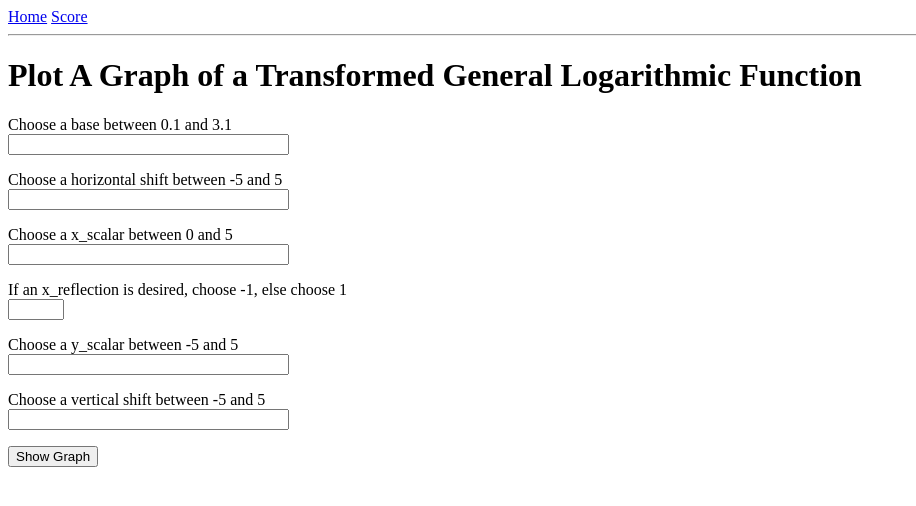
After one commit to lumpofice/math_website, a Flask app: page /general_logarithmic_transform in a window 1280 px wide. The commit adds this page. Shown: the top 506 px of the page, without its empty margins (0-916 px from the left). Run offline with Flask 2, Linux system fonts and the light colour scheme.

Commit message:
bringing the logarithmic transform function into a viewpage

```diff
--- a/app/forms.py
+++ b/app/forms.py
@@ -141,3 +141,21 @@ class GeneralExponentialTransformForm(FlaskForm):
     vertical_shift = FloatField('Choose a vertical shift between -5 and 5',\
     validators=[InputRequired(), NumberRange(-5, 5)])
     submit = SubmitField('Show Graph')
+
+
+class GeneralLogarithmicTransformForm(FlaskForm):
+    base = FloatField('Choose a base between 0.1 and 3.1',\
+    validators=[InputRequired(), NumberRange(0.1, 3.1)])
+    horizontal_shift = FloatField('Choose a horizontal shift between -5 and 5',\
+    validators=[InputRequired(), NumberRange(-5, 5)])
+    x_scalar = FloatField(\
+    'Choose a x_scalar between 0 and 5',\
+    validators=[InputRequired(), NumberRange(0, 5)])
+    x_reflection = IntegerField(\
+    'If an x_reflection is desired, choose -1, else choose 1',\
+    validators=[InputRequired(), NumberRange(-1, 1)])
+    y_scalar = FloatField('Choose a y_scalar between -5 and 5',\
+    validators=[InputRequired(), NumberRange(-5, 5)])
+    vertical_shift = FloatField('Choose a vertical shift between -5 and 5',\
+    validators=[InputRequired(), NumberRange(-5, 5)])
+    submit = SubmitField('Show Graph')
--- a/app/routes.py
+++ b/app/routes.py
@@ -11,6 +11,7 @@ ReciprocalDegree0ByDegree1Transform
 from app.square_root_transform import SquareRootTransform
 from app.cube_root_transform import CubeRootTransform
 from app.general_exponential_transform import GeneralExponentialTransform
+from app.general_logarithmic_transform import GeneralLogarithmicTransform
 import numpy as np
 
 
@@ -483,3 +484,67 @@ def general_exponential_transform_graph_results():
     return render_template(\
     'general_exponential_transform_graph_results.html',\
     title='MassiveDiscipline')
+
+
+@app.route('/general_logarithmic_transform',\
+methods=['GET', 'POST'])
+def general_logarithmic_transform():
+    form = GeneralLogarithmicTransformForm()
+
+    if form.validate_on_submit():
+
+        if form.x_scalar.data == 0:
+            flash('Parent Function Only')
+
+        elif form.y_scalar.data == 0:
+            flash('Parent Function Only')
+
+        elif form.x_reflection.data == 0:
+            flash('Parent Function Only')
+
+        else:
+
+            if form.x_reflection.data > 0:
+                flash('B = {} ____ h = {} ____ b = {} ____ c = {} ____ '\
+                'a = {} ____ '\
+                'k = {} ____ '\
+                'domain = ({}, {}) ____ '\
+                'range = ({}, {}) ____ VA: x = {}'\
+                .format(form.base.data, form.horizontal_shift.data,\
+                form.x_scalar.data,\
+                form.x_reflection.data, form.y_scalar.data,\
+                form.vertical_shift.data, form.horizontal_shift.data, np.inf,\
+                -np.inf, np.inf, form.horizontal_shift.data))
+
+            elif form.x_reflection.data < 0:
+                flash('B = {} ____ h = {} ____ b = {} ____ c = {} ____ '\
+                'a = {} ____ '\
+                'k = {} ____ '\
+                'domain = ({}, {}) ____ '\
+                'range = ({}, {}) ____ VA: x = {}'\
+                .format(form.base.data, form.horizontal_shift.data,\
+                form.x_scalar.data,\
+                form.x_reflection.data, form.y_scalar.data,\
+                form.vertical_shift.data, -np.inf, form.horizontal_shift.data,\
+                -np.inf, np.inf, form.horizontal_shift.data))
+
+        general_logarithmic_transform = GeneralLogarithmicTransform()
+        general_logarithmic_transform.graph(\
+        form.base.data,\
+        form.horizontal_shift.data, form.x_scalar.data, form.x_reflection.data,\
+        form.y_scalar.data, form.vertical_shift.data)
+
+        return redirect(url_for(\
+        'general_logarithmic_transform_graph_results'))
+
+    return render_template(\
+    'general_logarithmic_transform.html',\
+    title='MassiveDiscipline',\
+    form=form)
+
+
+@app.route('/general_logarithmic_transform_graph_results')
+def general_logarithmic_transform_graph_results():
+    return render_template(\
+    'general_logarithmic_transform_graph_results.html',\
+    title='MassiveDiscipline')
--- /dev/null
+++ b/app/templates/general_logarithmic_transform.html
@@ -0,0 +1,53 @@
+{% extends 'base.html' %}
+
+{% block content %}
+	<h1>Plot A Graph of a Transformed General Logarithmic Function</h1>
+	<form action='' method='post' novalidate>
+		{{ form.hidden_tag() }}
+		<p>
+			{{ form.base.label }}<br>
+			{{ form.base(size=32) }}<br>
+			{% for error in form.base.errors %}
+			<span style='color: red;'>[{{ error }}]</span>
+			{% endfor %}
+		</p>
+		<p>
+			{{ form.horizontal_shift.label }}<br>
+			{{ form.horizontal_shift(size=32) }}<br>
+			{% for error in form.horizontal_shift.errors %}
+			<span style='color: red;'>[{{ error }}]</span>
+			{% endfor %}
+		</p>
+		<p>
+			{{ form.x_scalar.label }}<br>
+			{{ form.x_scalar(size=32) }}<br>
+			{% for error in form.x_scalar.errors %}
+			<span style='color: red;'>[{{ error }}]</span>
+			{% endfor %}
+		</p>
+		<p>
+			{{ form.x_reflection.label }}<br>
+			{{ form.x_reflection(size=32) }}<br>
+			{% for error in form.x_reflection.errors %}
+			<span style='color: red;'>[{{ error }}]</span>
+			{% endfor %}
+		</p>
+		<p>
+			{{ form.y_scalar.label }}<br>
+			{{ form.y_scalar(size=32) }}<br>
+			{% for error in form.y_scalar.errors %}
+			<span style='color: red;'>[{{ error }}]</span>
+			{% endfor %}
+		</p>
+		<p>
+			{{ form.vertical_shift.label }}<br>
+			{{ form.vertical_shift(size=32) }}<br>
+			{% for error in form.vertical_shift.errors %}
+			<span style='color: red;'>[{{ error }}]</span>
+			{% endfor %}
+		</p>
+		<p>
+			{{ form.submit() }}
+		</p>
+	</form>
+{% endblock %}
```
Also changed, not shown: app/templates/general_logarithmic_transform_graph_results.html (added, +10 -0 lines), app/templates/index.html (+7 -1 lines), app/static/images/general_logarithmic_transform.png.
